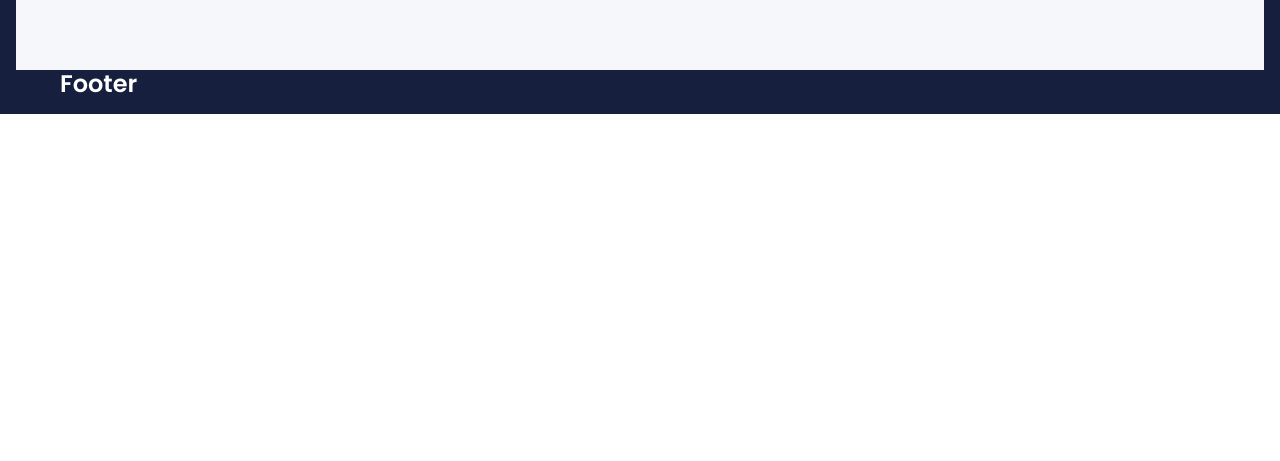
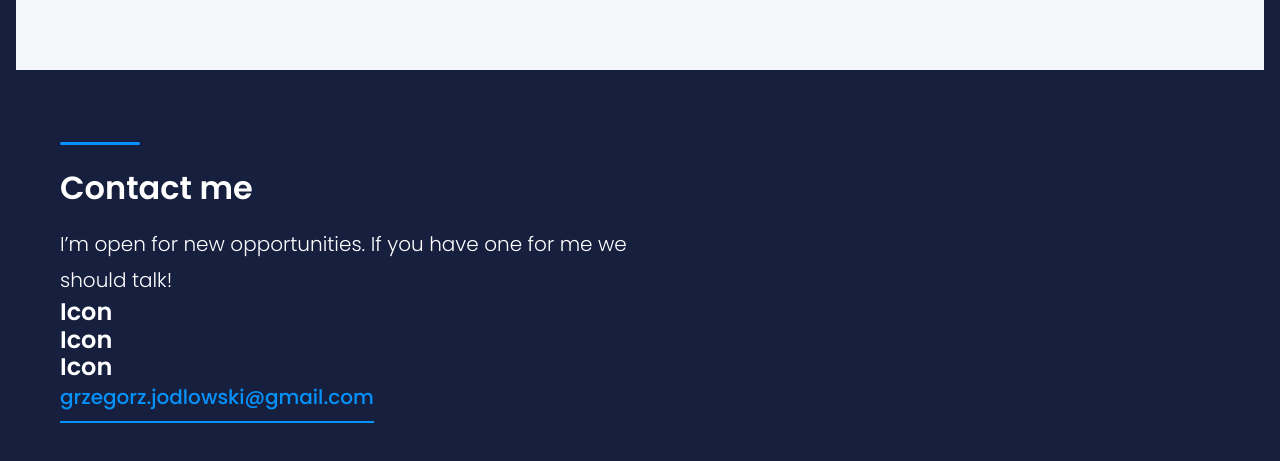
Before and after one commit to grzegorz-jodlowski/grzegorz-jodlowski.github.io, a React (Create React App) app: page / in a window 1280 px wide. Shown: the part 2721-3182 px from the top of the page. Before the commit the page ends 2835 px from the top, so only its background shows below. Built offline with nearby package versions, Linux system fonts and the light colour scheme; no server answers.

Commit message:
Add Footer structure

```diff
--- a/src/components/layout/Footer/Footer.js
+++ b/src/components/layout/Footer/Footer.js
@@ -4,16 +4,24 @@ import clsx from 'clsx';
 
 import styles from './Footer.module.scss';
 
-const Component = ({ className, children }) => (
+import { Title } from '../../common/Title/Title';
+import { Email } from '../../common/Email/Email';
+import { Socials } from '../../features/Socials/Socials';
+
+import { content } from '../../../content';
+
+const Component = ({ className }) => (
   <footer id='contact' className={clsx(className, styles.root)}>
     <div className={'container'}>
-      <h2>Footer</h2>
+      <Title text='Contact me' size='medium' variant='contact' decoration />
+      <p className={styles.description}>{content.contactDescription}</p>
+      <Socials gitHub={content.gitHub} linkedIn={content.linkedIn} facebook={content.facebook} />
+      <Email email={content.email} />
     </div>
   </footer>
 );
 
 Component.propTypes = {
-  children: PropTypes.node,
   className: PropTypes.string,
 };
 
--- a/src/components/layout/Footer/Footer.module.scss
+++ b/src/components/layout/Footer/Footer.module.scss
@@ -3,4 +3,14 @@
 .root {
   color: $color-text-bright;
   background: $color-background-dark;
+  padding-top: 6rem;
+  padding-bottom: 4rem;
 }
+
+.description {
+  width: 50%;
+  margin-top: 1rem;
+  font-weight: 300;
+  font-size: 20px;
+  line-height: 36px;
+}
--- a/src/content.js
+++ b/src/content.js
@@ -9,6 +9,6 @@ export const content = {
   projectDescription: 'I started my frontend developer path in 2019. Since then, I’ve built some projects. Here’s the list of the things I’ve done so far.',
   contactDescription: 'I’m open for new opportunities. If you have one for me we should talk!',
   facebook: 'https://www.facebook.com/jodlowski.grzegorz',
-  github: 'https://github.com/grzegorz-jodlowski',
+  gitHub: 'https://github.com/grzegorz-jodlowski',
   linkedIn: 'https://www.linkedin.com/in/grzegorz-jod%C5%82owski/',
 };
```
